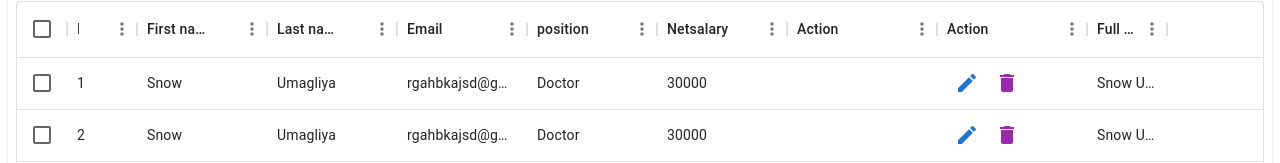
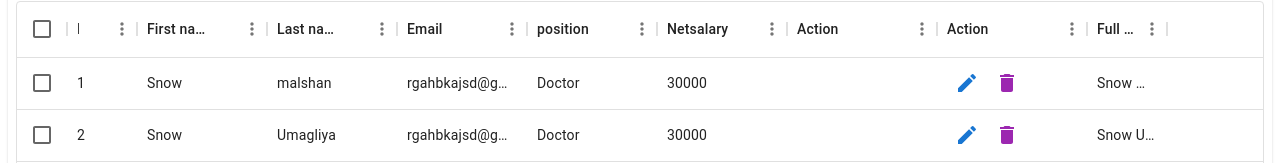
Before and after one commit to IT21810350/medical-center-management-system, a React (Create React App) app in the folder client/: page /hr in a window 1280 px wide. Shown: the part 1245-1408 px from the top of the page. Built offline with nearby package versions, Linux system fonts and the light colour scheme.

Commit message:
HR home modified

```diff
--- a/client/src/views/hr-views/hr-home.js
+++ b/client/src/views/hr-views/hr-home.js
@@ -67,7 +67,7 @@ function createData(name, calories, fat, carbs, protein) {
 
 
 const rows = [
-  { id: 1, firstName: 'Snow', lastName: 'Umagliya', Email: 'rgahbkajsd@gmail.com', position: 'Doctor', Netsalary: '30000', action: 'edit', delete: 'edit' },
+  { id: 1, firstName: 'Snow', lastName: 'malshan', Email: 'rgahbkajsd@gmail.com', position: 'Doctor', Netsalary: '30000', action: 'edit', delete: 'edit' },
   { id: 2, firstName: 'Snow', lastName: 'Umagliya', Email: 'rgahbkajsd@gmail.com', position: 'Doctor', Netsalary: '30000', action: 'edit', delete: 'edit' },
   { id: 3, firstName: 'Snow', lastName: 'Umagliya', Email: 'rgahbkajsd@gmail.com', position: 'Doctor', Netsalary: '30000', action: 'edit', delete: 'edit' },
   { id: 4, firstName: 'Snow', lastName: 'Umagliya', Email: 'rgahbkajsd@gmail.com', position: 'Doctor', Netsalary: '30000', action: 'edit', delete: 'edit' },
```
